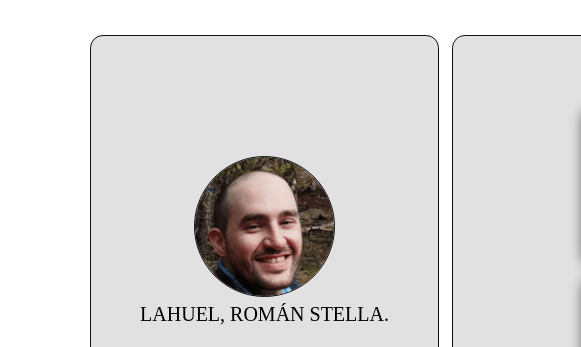
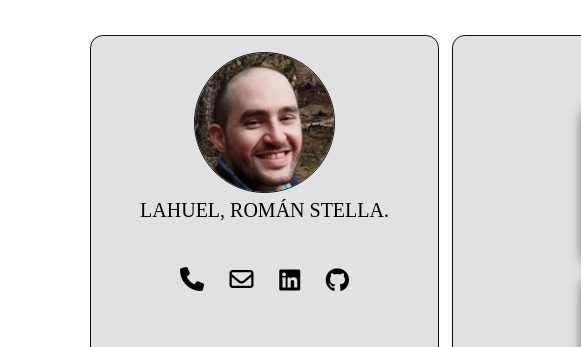
Before and after one commit to LahuelRS/lahuelrs.github.io, a plain HTML site: page index.html in a window 1280 px wide. Shown: the top 347 px of the page, 0-581 px from the left. Drawn offline with Linux system fonts and the light colour scheme; a web font is replaced by a local one.

Commit message:
Update styles.css
Changed photo-container's top margin.

```diff
--- a/styles/styles.css
+++ b/styles/styles.css
@@ -139,7 +139,7 @@ a {
     display: flex;
     width: 100%;
     justify-content: space-evenly;
-    margin-top: 15vh;
+    margin-top: 2vh;
     .profile-picture {
       width: 40%;
       border-style: solid;
```
